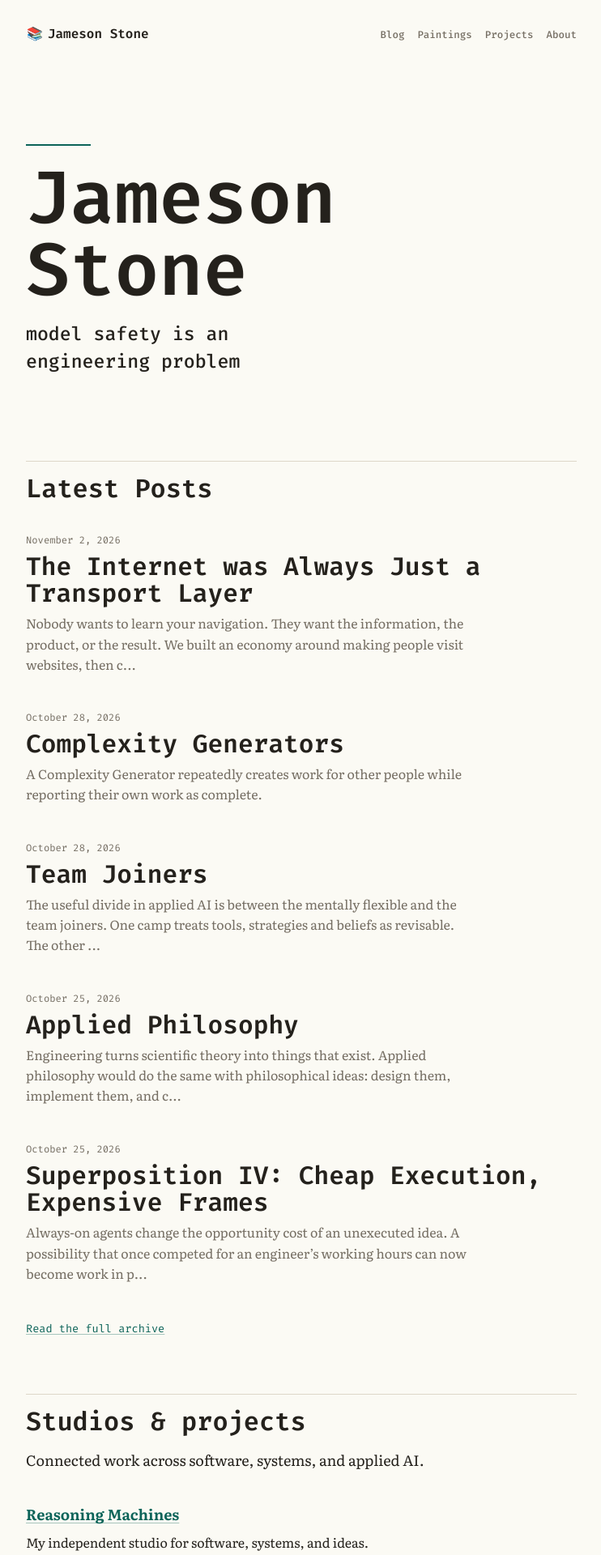
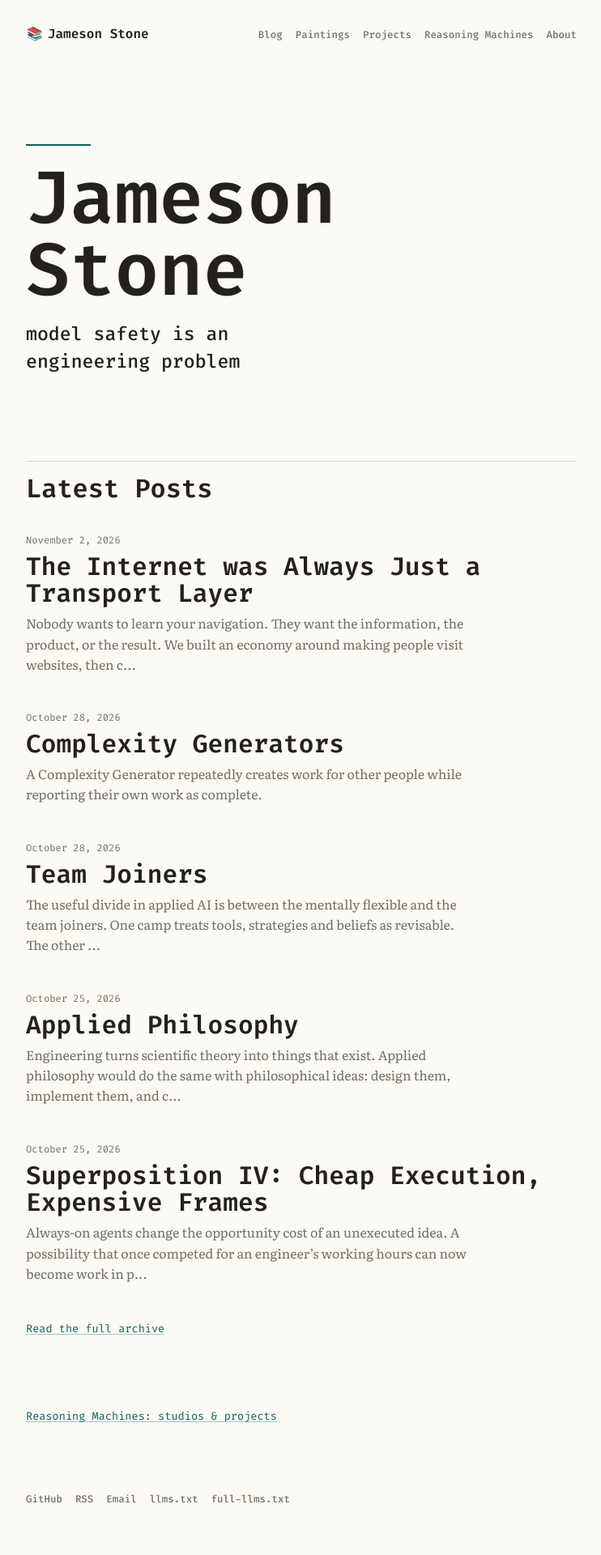
Before and after one commit to jamesonstone/jamesonstone.github.io, a Jekyll site: the page built from index.md, in a window 1280 px wide. Shown: the top 1920 px of the page at 81% size, without its empty margins (268-1010 px from the left). Built offline with Jekyll 4.4.1, drawn with Linux system fonts in a browser that asks for light colours; some of the changed text lies outside the part shown.

Commit message:
feat(GH-82): :sparkles: add Reasoning Machines and LLM content endpoints
- Move the studio directory into primary navigation and retain its legacy anchor.
- Generate public Markdown companions from shared Jekyll sources with publication guards.
- Cover endpoint privacy, alias equality, code preservation, and navigation in Pages-safe builds.

```diff
--- a/_config.yml
+++ b/_config.yml
@@ -1,6 +1,6 @@
 title: Jameson Stone
 description: Notes, archive posts, paintings, and projects by Jameson Stone.
-url: "https://jamesonstone.github.io"
+url: "https://jamesonstone.io"
 baseurl: ""
 
 markdown: kramdown
--- a/_layouts/default.html
+++ b/_layouts/default.html
@@ -5,6 +5,7 @@
     <meta name="viewport" content="width=device-width, initial-scale=1">
     <title>{% if page.title %}{{ page.title }} | {% endif %}{{ site.title }}</title>
     <meta name="description" content="{{ page.description | default: site.description | escape }}">
+    <link rel="describedby" href="{{ '/llms.txt' | absolute_url }}">
     <link rel="icon" href="{{ '/assets/favicon.png' | relative_url }}" type="image/png">
     <link rel="stylesheet" href="{{ '/assets/css/site.css' | relative_url }}">
   </head>
@@ -19,6 +20,7 @@
           <a href="{{ '/blog/' | relative_url }}">Blog</a>
           <a href="{{ '/paintings/' | relative_url }}">Paintings</a>
           <a href="{{ '/projects/' | relative_url }}">Projects</a>
+          <a href="{{ '/reasoning-machines/' | relative_url }}">Reasoning Machines</a>
           <a href="{{ '/about/' | relative_url }}">About</a>
         </nav>
       </div>
@@ -33,6 +35,8 @@
         <a href="https://github.com/jamesonstone">GitHub</a>
         <a href="{{ '/feed.xml' | relative_url }}">RSS</a>
         <a href="mailto:jameson@stone.tc">Email</a>
+        <a href="{{ '/llms.txt' | relative_url }}" aria-label="llms.txt: site index for language models">llms.txt</a>
+        <a href="{{ '/full-llms.txt' | relative_url }}" aria-label="full-llms.txt: full public site content for language models">full-llms.txt</a>
       </nav>
     </footer>
     <script src="{{ '/assets/js/site.js' | relative_url }}"></script>
--- a/assets/css/site.css
+++ b/assets/css/site.css
@@ -60,6 +60,7 @@ a:focus {
 .site-header__inner {
   display: flex;
   align-items: baseline;
+  flex-wrap: wrap;
   justify-content: space-between;
   gap: 1.5rem;
 }
@@ -402,3 +403,6 @@ blockquote {
 .site-family-list strong { font-size: 1.15rem; }
 .site-family-list p { margin: .35rem 0 0; font-size: 1rem; }
 .site-family-research { font-size: 1rem; }
+
+.site-nav a, .footer-links a { white-space: nowrap; }
+a:focus-visible { outline: 2px solid var(--accent); outline-offset: 4px; }
--- /dev/null
+++ b/full-llms.txt
@@ -0,0 +1,4 @@
+---
+layout: null
+---
+{% include llms-full.txt %}
--- a/index.md
+++ b/index.md
@@ -33,17 +33,5 @@ home: true
 
   </section>
 
-  <section class="home-section" id="site-family" aria-labelledby="site-family-title">
-    <h2 id="site-family-title">Studios &amp; projects</h2>
-    <p>Connected work across software, systems, and applied AI.</p>
-    <ul class="project-list site-family-list">
-      <li><strong><a href="https://reasoningmachines.co/">Reasoning Machines</a></strong><p>My independent studio for software, systems, and ideas.</p></li>
-      <li><strong><a href="https://github.com/appliedsymbolics">Applied Symbolics</a></strong><p>Software for operational work. Explore <a href="https://ambientos.dev/">Ambient OS</a> and <a href="https://opencarrier.dev/">OpenCarrier</a>.</p></li>
-      <li><strong><a href="https://openvital.co/">OpenVital</a></strong><p>AI applied to healthcare. The healthcare arm of Reasoning Machines.</p></li>
-      <li><strong><a href="https://limina-dev.github.io/">Limina Dev</a></strong><p>Warehouse and logistics software, including mapr and sortr.</p></li>
-      <li><strong><a href="https://github.com/spectral7-ltd">Spectral7</a></strong><p>Applied AI and operational software spanning logistics, communications, and knowledge systems.</p></li>
-    </ul>
-    <p class="site-family-research">Research tools: <a href="https://scout.jamesonstone.io/">Scout</a> &middot; <a href="https://narrowband.jamesonstone.io/">Narrowband</a></p>
-    <p class="archive-link"><a href="{{ '/projects/' | relative_url }}">All projects &amp; source code</a></p>
-  </section>
+  <p class="archive-link" id="site-family"><a href="{{ '/reasoning-machines/' | relative_url }}">Reasoning Machines: studios &amp; projects</a></p>
 </div>
--- /dev/null
+++ b/llms-full.txt
@@ -0,0 +1,4 @@
+---
+layout: null
+---
+{% include llms-full.txt %}
--- a/scripts/validate_site.rb
+++ b/scripts/validate_site.rb
@@ -31,6 +31,9 @@ REQUIRED_ROUTES = [
   "/paintings/index.html",
   "/projects/index.html",
   "/about/index.html",
+  "/reasoning-machines/index.html",
+  "/llms-full.txt",
+  "/full-llms.txt",
   "/feed.xml"
 ].freeze
 
@@ -40,6 +43,9 @@ LLMS_REQUIRED_SITE_ROUTES = [
   "/paintings/",
   "/projects/",
   "/about/",
+  "/reasoning-machines/",
+  "/llms-full.txt",
+  "/full-llms.txt",
   "/feed.xml"
 ].freeze
 
--- a/scripts/validate_site_test.rb
+++ b/scripts/validate_site_test.rb
@@ -216,6 +216,9 @@ class ValidateSiteTest < Minitest::Test
       paintings/index.html
       projects/index.html
       about/index.html
+      reasoning-machines/index.html
+      llms-full.txt
+      full-llms.txt
       feed.xml
     ].each do |route|
       write_site_file(root, route)
@@ -270,6 +273,9 @@ class ValidateSiteTest < Minitest::Test
         - [Paintings](https://jamesonstone.github.io/paintings/): Painting archive.
         - [Projects](https://jamesonstone.github.io/projects/): Project notes.
         - [About](https://jamesonstone.github.io/about/): Profile and contact.
+        - [Reasoning Machines](https://jamesonstone.github.io/reasoning-machines/): Directory.
+        - [Full content](https://jamesonstone.github.io/llms-full.txt): Content.
+        - [Full alias](https://jamesonstone.github.io/full-llms.txt): Alias.
         - [RSS](https://jamesonstone.github.io/feed.xml): Feed.
 
         ## Latest Posts
```
Also changed, not shown: _includes/llms-full.txt (added, +41 -0 lines), _includes/machine-page.txt (added, +21 -0 lines), docs/references/testing.md (+5 -0 lines), docs/specs/0003-reasoning-machines-machine-content/SPEC.md (added, +42 -0 lines), docs/specs/site-family/SPEC.md (+3 -0 lines), llms.txt (+16 -13 lines), reasoning-machines.md (added, +19 -0 lines), scripts/machine_content_test.rb (added, +77 -0 lines), .github/workflows/update-projects.yml.
